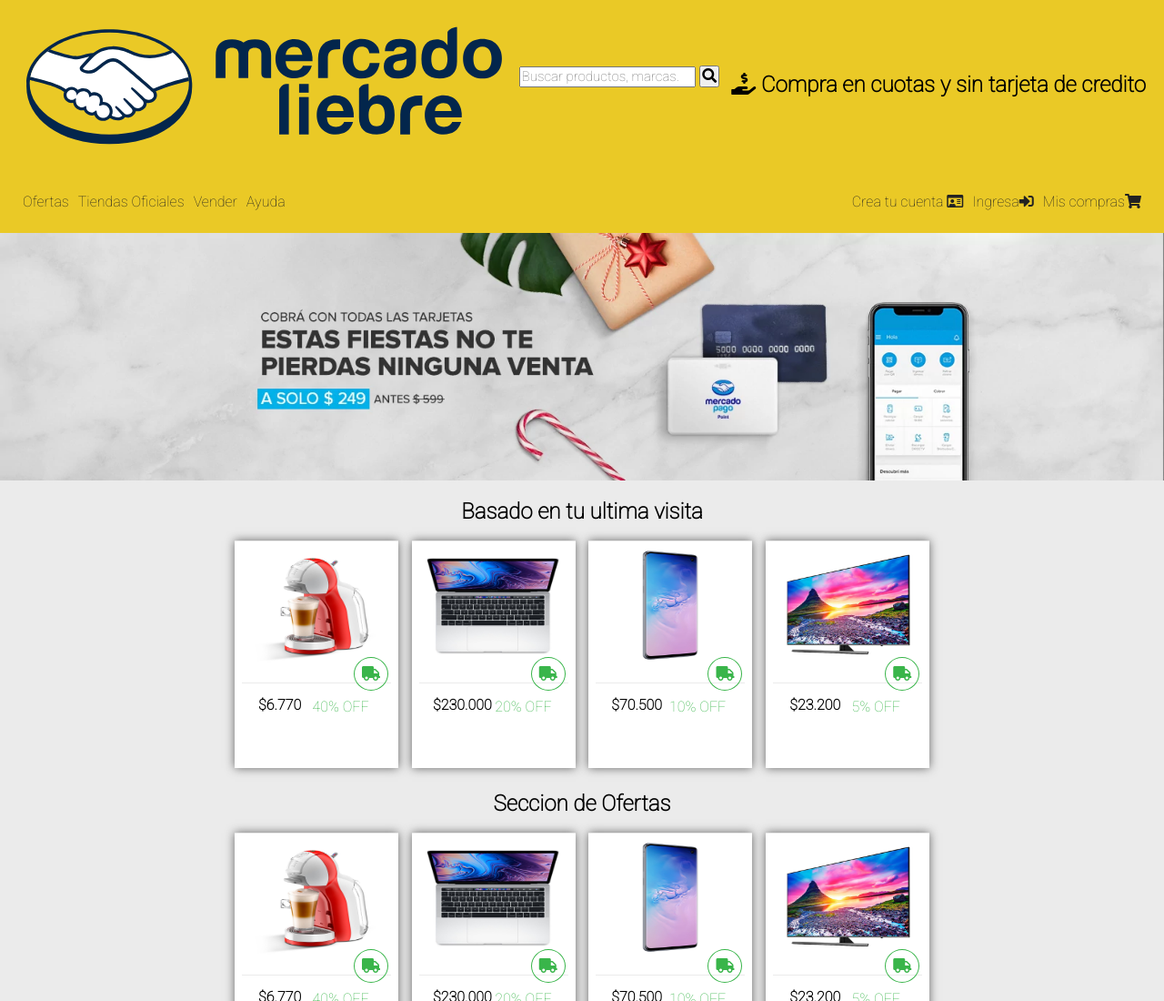
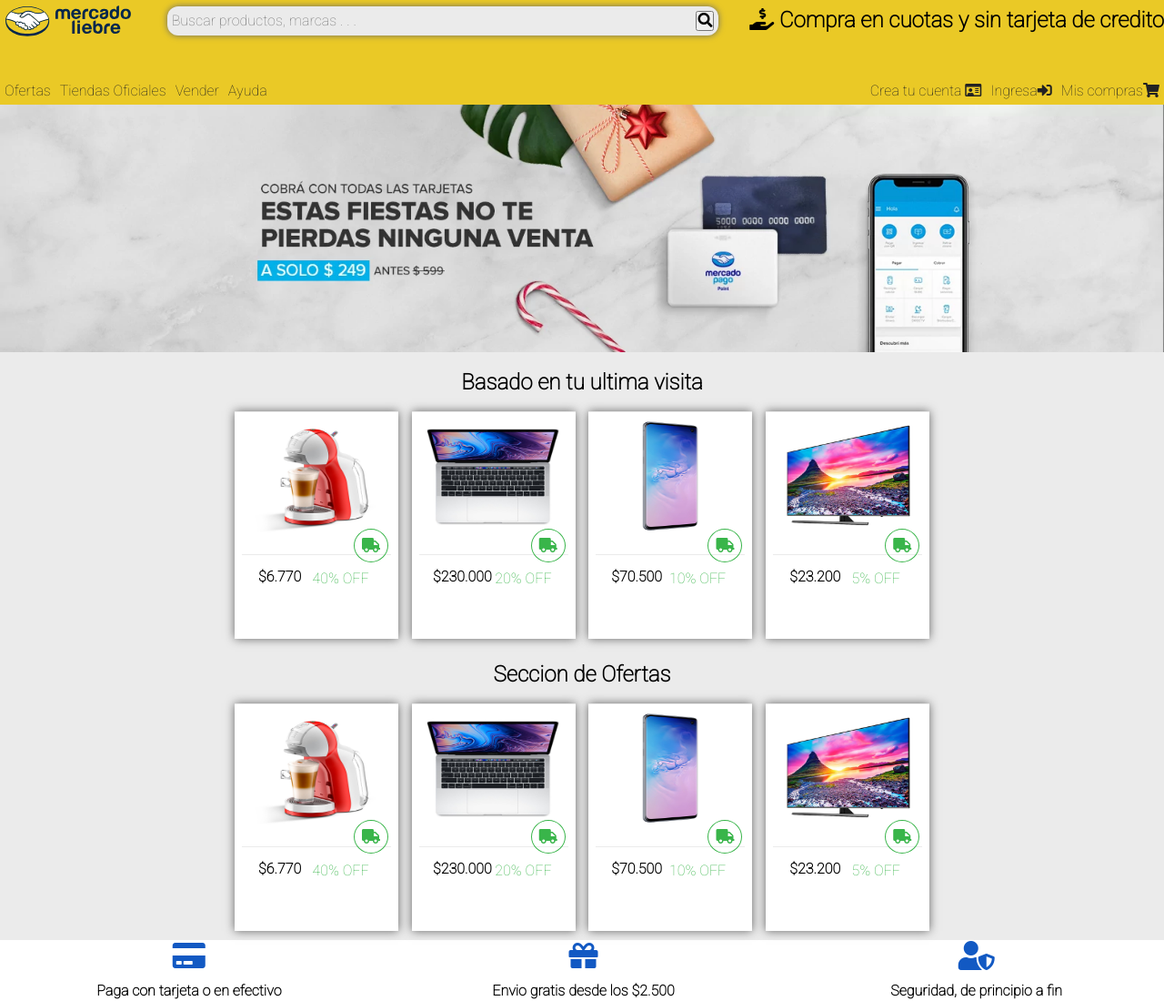
Before and after one commit to DobleA74/proyecto-clases, a website: page views/home.html in a window 1280 px wide. Shown: the top 1100 px of the page at 91% size. Drawn offline with nearby package versions, Linux system fonts and the light colour scheme.

Commit message:
main finalizado

```diff
--- a/public/css/styles.css
+++ b/public/css/styles.css
@@ -1,12 +1,7 @@
-*{
+* {
     margin: 0px;
     padding: 0px;
-    box-sizing :border-box;
-}
-.main-header{
-    background-color: #eac926;
-    padding: 20px;
-    top: 0;
+    box-sizing: border-box;
 }
 
 body {
@@ -14,63 +9,101 @@
     margin-top: auto;
     background-color: #ebebeb;
 }
-section{
+
+section {
     flex-grow: 0.5;
 }
+
 main {
     width: 90%;
     margin: auto;
     background-color: #ebebeb;
 }
-.logodisplay{
+
+.main-header {
+    background-color: #eac926;
+    padding: 7x;
+    width: 100%;
+}
+
+.logodisplay {
+    display: block;
     padding: 5px;
-    flex-grow: 0.5;
+    max-width: 150px;
 }
-.main-header-top-bar img{
+
+.main-header-top-bar img {
     width: 40vw;
 }
-.copy-header{
+
+.copy-header {
     text-align: center;
 }
-.main-navbar{
+
+.main-navbar {
     display: none;
 }
+
 .main-navbar ul {
     list-style: none;
     margin: 0;
     padding: 0;
 }
-.main-navbar a{
+
+.main-navbar a {
     text-decoration: none;
     color: #222222;
     display: inline-block;
     padding: 5px 0px;
 }
-.title{
+
+.title {
     text-align: center;
     font-size: 12px;
     font-weight: 800;
 }
-.searchbar{
-    width: 80%;
-    padding: 1px;
-    margin: 10px;
-    margin-top: 1px;
-    font-size: 15px;
-    margin-right: 0px;
+.searchbar-contenedor{
+    flex-grow: 1;
+    text-align: center;
 }
-.button{
+.searchbar {
+    display: flex;
+    justify-content: space-between;
+    background-color: #ebebeb;
+    width: 90%;
+    padding: 5px;
+    margin: auto;
+    border-radius: 12px;
+    box-shadow: 0 0 7px rgb(105 105 105);
+}
+.input-searchbar{
+    width: 85%;
+    background-color:#ebebeb;
+    border: none;
+}
+.fa-magnifying-glass {
+    font-size: 80%;
+    text-align: center;
+    background-color: #ebebeb;
+    border-left: solid rgba(102,102,102,0.4) 2px;
+    margin: 0px;
+    padding: 4px;
+}
+.button {
     padding: 1px;
     margin-bottom: 20px;
 }
-.buscador{
+
+.buscador {
     width: 50vw;
 }
-.titulares{
+
+.titulares {
     font-size: 24px;
     text-align: center;
 }
-.truck{
+
+.truck {
     display: block;
     font-size: 16px;
     text-align: right;
@@ -80,13 +113,16 @@
     margin-right: 35px; */
     transition: all 450ms;
 }
-.fa-truck{
+
+.fa-truck {
     transition: all 450ms;
 }
-.contenedor .card .fa-truck:hover{
+
+.contenedor .card .fa-truck:hover {
     transform: rotate(-90deg);
 }
-.circulo{
+
+.circulo {
     position: relative;
     width: 40px;
     height: 40px;
@@ -98,36 +134,41 @@
     padding: 8px;
     align-items: baseline;
 }
-.descuentos{
+
+.descuentos {
     flex-grow: 0.7;
     font-size: 16px;
     margin: 2px;
     color: #39b54a;
     font-weight: 6em;
 }
-.precios{
+
+.precios {
     flex-grow: 0.3;
     font-size: 16px;
     font-weight: 5em;
 }
-.descrip{
+
+.descrip {
     font-size: 0px;
     font-weight: bolder;
     color: #666;
     margin-top: 10px;
     transition: all 450ms;
 }
-footer{
-    background-color:white
-    ;
+
+footer {
+    background-color: white;
 }
-footer p{
+
+footer p {
     text-align: center;
     font-size: 12px;
     margin-top: 0px;
     margin-bottom: 50px;
 }
-footer h4{
+
+footer h4 {
     text-align: center;
     color: black;
     font-weight: bolder;
@@ -135,17 +176,20 @@
     margin-top: 0px;
     padding: 0px;
 }
-footer h6{
+
+footer h6 {
     text-align: center;
 }
-.footericons{
+
+.footericons {
     font-size: 2em;
     text-align: center;
     width: 100%;
     color: #1259c3;
     margin-bottom: 10px;
 }
-.burguer-button{
+
+.burguer-button {
     display: block;
     background-color: #1259c3;
     color: white;
@@ -156,14 +200,16 @@
     font-size: 18px;
     margin: auto;
 }
-.contenedor{
+
+.contenedor {
     margin: auto;
     background-color: none;
     width: 100%;
     max-width: 1200px;
     margin-bottom: 10px;
 }
- .contenedor .card{
+
+.contenedor .card {
     border-top: solid 1px #ebebeb;
     background-color: white;
     border-bottom: solid 10 px #ebebeb;
@@ -171,44 +217,54 @@
     text-align: center;
     width: 180px;
     height: 250px;
-    padding: 8px; ;
+    padding: 8px;
+    ;
     margin-bottom: 10px;
     transition: all 450ms;
 }
-.contenedor .card:hover{
+
+.contenedor .card:hover {
     background-color: rgba(206, 201, 201, 0.611);
 }
-.contenedor .card img{
+
+.contenedor .card img {
     width: 100x;
     height: 125px;
 }
-.product{
+
+.product {
     border-top: solid 1px #ebebeb;
     padding: 15px;
     border-bottom: solid 10 px #ebebeb
 }
-.alinear{
+
+.alinear {
     display: flex;
     margin-bottom: 15px;
     max-width: 150px
 }
-.create-form{
+
+.create-form {
     margin-top: 260px;
 }
-.control-formulario{
+
+.control-formulario {
     margin-bottom: 15px;
 }
-.control-formulario label{
+
+.control-formulario label {
     margin-bottom: 5px;
     font-style: italic;
     display: block;
 }
-.control{
+
+.control {
     width: 100%;
     padding: 8px;
 }
-.boton-formulario{
-    background-color:#39b54a;
+
+.boton-formulario {
+    background-color: #39b54a;
     border: none;
     font-size: 20px;
     color: #ffff;
@@ -216,29 +272,33 @@
     border-radius: 5px;
 }
 
-.titureg{
-    font-weight:bolder;
+.titureg {
+    font-weight: bolder;
     font-style: oblique;
     color: black;
 }
-.botonComp{
+
+.botonComp {
     font-size: 12px;
     font-size: bolder;
 }
 
-  .aclara{
+.aclara {
     font-size: 10px;
     color: #666;
 }
-  .contenedor-form{
+
+.contenedor-form {
     margin-top: 12px;
     text-align: center;
     border-radius: 0.375rem;
 }
-  .registermain{
+
+.registermain {
     padding-left: 1px;
 }
-  .reglon{
+
+.reglon {
     border-radius: 0.375rem;
     border: 0;
     height: 25px;
@@ -251,7 +311,8 @@
     background: white;
     overflow: hidden;
 }
-  .reglon2{
+
+.reglon2 {
     border-radius: 0.375rem;
     border: 0;
     padding-left: 10px;
@@ -263,12 +324,14 @@
     height: 25px;
     background: white;
     overflow: hidden;
-}.contbotonsend{
+}
 
+.contbotonsend {
     text-align: center;
     margin-bottom: 20px;
 }
-.botonsend{
+
+.botonsend {
     text-align: center;
     width: 340px;
     border-radius: 0.375rem;
@@ -278,82 +341,104 @@
     font-style: inherit;
     transition: all 450ms;
 }
-.botonsend:hover{
+
+.botonsend:hover {
     background-color: #0022AA;
 }
-@media (min-width: 361px){
-    .descrip{
+
+@media (min-width: 361px) {
+    .descrip {
         font-size: 0px;
         margin: auto;
         margin-bottom: 10px;
         padding: 5px;
         transition: all 500ms;
     }
-    .descrip:hover{
+
+    .descrip:hover {
         font-size: 14px;
     }
-    .contenedor{
+
+    .contenedor {
         margin: auto;
         background-color: none;
         display: flex;
-    flex-wrap:wrap;
+        flex-wrap: wrap;
         justify-content: center;
     }
- .contenedor .card{
+
+    .contenedor .card {
         box-shadow: 0px 0px 10px rgb(100, 100, 100);
     }
- .main-header-top-bar{
+
+    .main-header-top-bar {
         display: flex;
         flex-wrap: wrap;
     }
 }
-@media(min-width: 769px){
-    article{
-      box-shadow:none
+
+@media(min-width: 769px) {
+    article {
+        box-shadow: none
     }
-    .main-header-top-bar{
+
+    .main-header-top-bar {
         display: flex;
         flex-wrap: nowrap;
         justify-content: space-between;
     }
-    .copy-header{
+
+    .copy-header {
         text-align: right;
     }
-    .burguer-button{
+
+    .burguer-button {
         display: none;
     }
-    .main-navbar{
+
+    .main-navbar {
         display: flex;
         justify-content: space-between;
     }
-    .main-navbar ul{
+
+    .main-navbar ul {
         display: flex;
     }
-    .main-navbar li{
+
+    .main-navbar li {
         margin: 0 5px;
     }
 }
-@media (min-width: 1200px){
-    .main-header-top-bar, .main-navbar{
+
+@media (min-width: 1200px) {
+
+    .main-header-top-bar,
+    .main-navbar {
         margin: auto;
     }
-    .main-header-top-bar{
+
+    .main-header-top-bar {
         align-items: center;
     }
-    .main-navbar{
+
+    .main-navbar {
         margin: 0 10 px;
     }
-    .copy-header{
+
+    .copy-header {
         text-align: right;
         margin: 0;
     }
-    .main-navbar{
+
+    .main-navbar {
         margin-top: 40px;
     }
-    .main-navbar a{
+
+    .main-navbar a {
         font-size: 16px;
     }
-    .contenedor-footer{
+
+    .contenedor-footer {
         display: flex;
         flex-wrap: nowrap;
         justify-content: space-between;
--- a/views/home.html
+++ b/views/home.html
@@ -22,11 +22,10 @@
         <div class="main-header-top-bar">
             <img src="/images/logo-mercado-liebre.svg" class="logodisplay">
             <section class="searchbar-contenedor">
-                <input class="searchbar" type="search" name="busquedaDeProductos"
-                    placeholder="Buscar productos, marcas...">
-                <button class="button" type="button"><i class="fa fa-search" aria-hidden="true"></i></button>
+                <form action="/search-product"  method="POST" class="searchbar">
+                <input type="text" id="search" placeholder="Buscar productos, marcas . . ." class="input-searchbar">
+                <button class="" type="submit"><i class="fa fa-search" aria-hidden="true"></i></button>
             </section>
-
             <h2 class="copy-header"><i class="fas fa-hand-holding-usd"></i>
                 Compra en cuotas y sin tarjeta de credito
             </h2>
```
Also changed, not shown: views/homeclase21.html (deleted, +0 -45 lines), views/login.html (+4 -5 lines), views/register.html (+5 -6 lines). Lines whose indentation alone changed are shown as unchanged.
